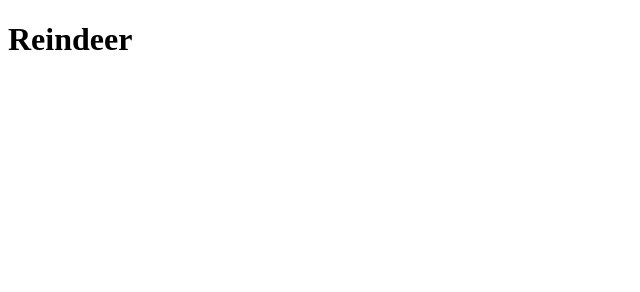
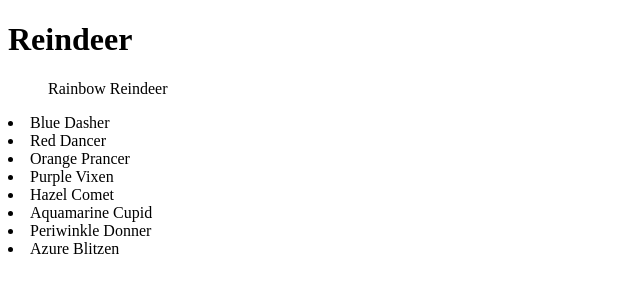
Before and after one commit to code-bdani/m1-ex9-Reindeer, a plain HTML site: page index.html in a window 1280 px wide. Shown: the whole page, without its empty margins (0-640 px from the left). Drawn offline with Linux system fonts and the light colour scheme.

Commit message:
Met MVP for exercise

```diff
--- a/index.html
+++ b/index.html
@@ -13,7 +13,9 @@
             <h1>Reindeer</h1>
         </header>
 
-        <div id="reindeer"></div>
+        <div id="reindeer">
+            <ul>Rainbow Reindeer</ul>
+        </div>
 
         <script src="reindeer.js"></script>
     </body>
--- a/reindeer.js
+++ b/reindeer.js
@@ -1 +1,9 @@
-console.log("Hello, reindeer.js");
+var colors = ["Blue", "Red", "Orange", "Purple", "Hazel", "Aquamarine", "Periwinkle", "Azure", "Fuchsia", "Chocolate", "Amber", "Amaranth"];
+var reindeer = ["Dasher", "Dancer", "Prancer", "Vixen", "Comet", "Cupid", "Donner", "Blitzen"];
+
+var hohohoElement = document.getElementById("reindeer");
+
+for (let loopTracker = 0; loopTracker < reindeer.length; loopTracker += 1) {
+    const reindeerWithColors = colors[loopTracker] + " " + reindeer[loopTracker];
+    hohohoElement.innerHTML += `<li>${reindeerWithColors}</li>`;
+}
```
